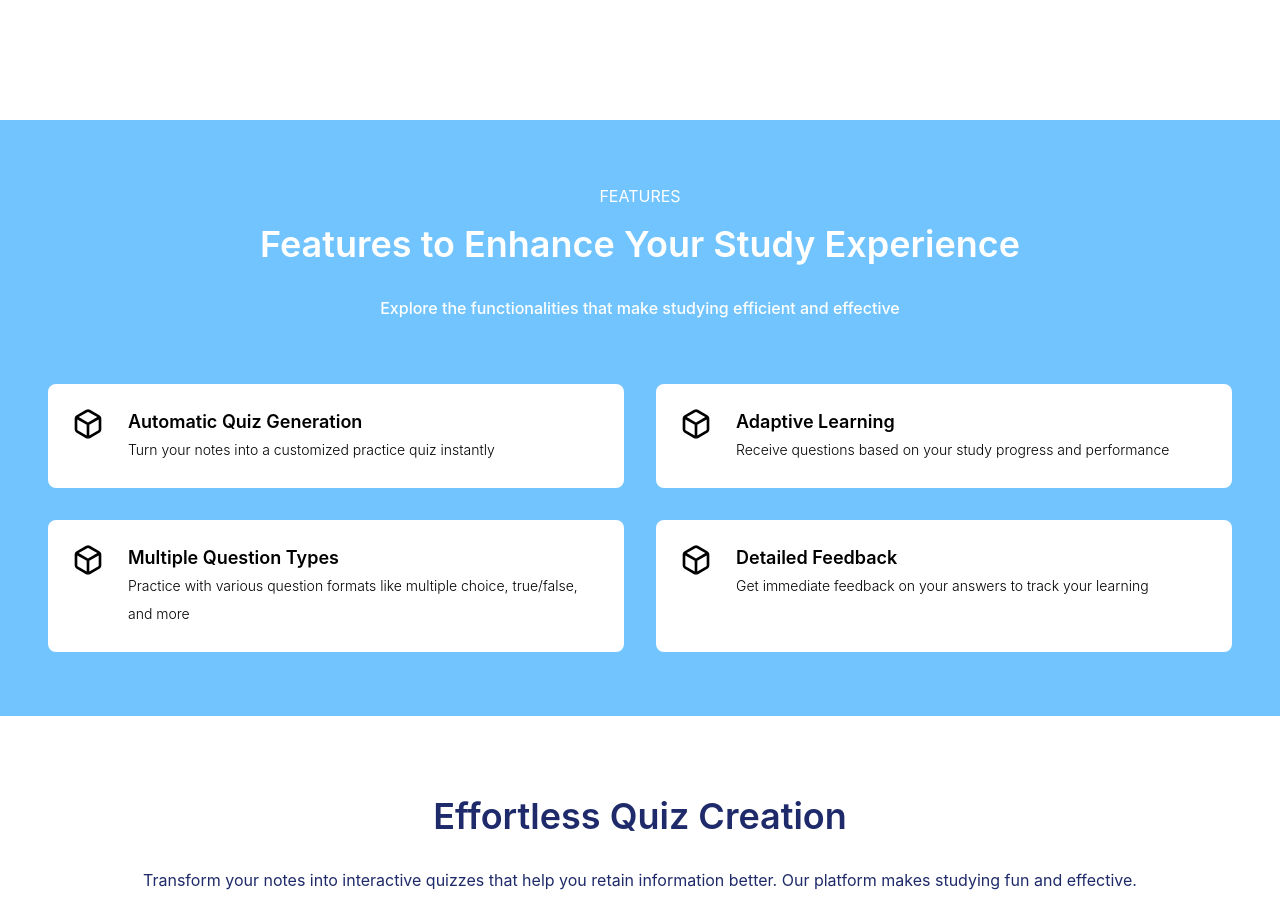
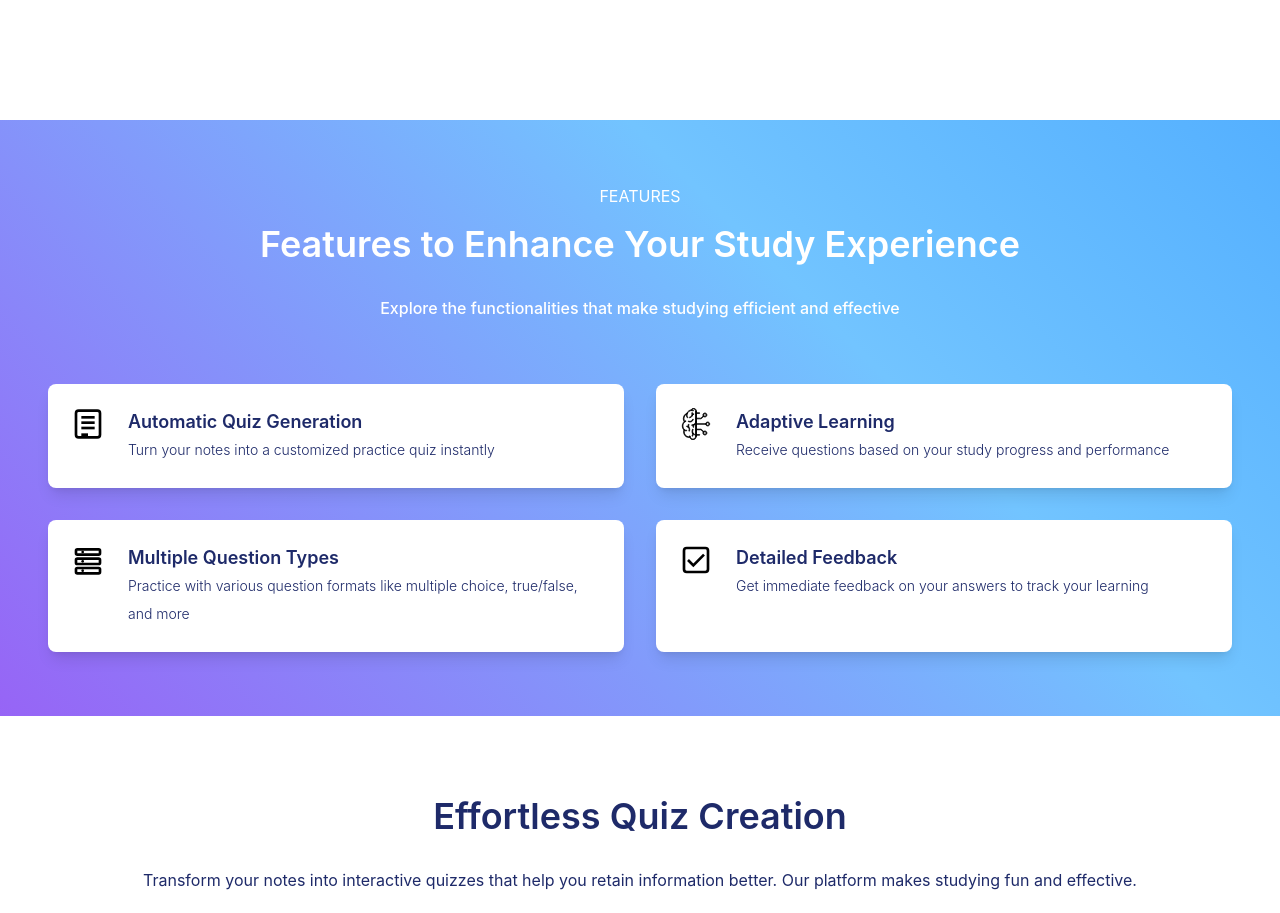
Before and after one commit to DanWang725/Hawkhacks-2024, a React (Create React App) app: page / in a window 1280 px wide. Shown: the part 680-1593 px from the top of the page. Built offline with nearby package versions, Linux system fonts and the light colour scheme; a web font is replaced by a local one.

Commit message:
yippee the homepage actually looks good for once

```diff
--- a/src/components/FeatureCard.js
+++ b/src/components/FeatureCard.js
@@ -3,16 +3,12 @@ import React from 'react';
 const FeatureCard = ({
   heading = 'Lorem ipsum',
   subHeading = 'Lorem ipsum dolor sit amet, consectetur adipiscing elit. In lorem lorem, malesuada in metus vitae, scelerisque accumsan ipsum.',
+  children,
 }) => {
   return (
-    <div className="flex items-start justify-start p-6 bg-white rounded-lg w-full">
-      <svg
-        viewBox="0 0 1024 1024"
-        className="w-8 h-8 fill-current text-black flex-shrink-0 mr-6"
-      >
-        <path d="M809.003 291.328l-297.003 171.819-297.003-171.819 275.456-157.397c4.779-2.731 9.899-4.48 15.147-5.333 9.301-1.451 18.987 0.128 27.904 5.291zM491.776 979.669c6.016 3.243 12.928 5.077 20.224 5.077 7.381 0 14.336-1.877 20.395-5.163 15.189-2.475 29.909-7.68 43.392-15.36l298.709-170.709c26.368-15.232 45.269-38.315 55.424-64.597 5.675-14.592 8.619-30.165 8.747-46.251v-341.333c0-20.395-4.821-39.723-13.397-56.917-0.939-3.029-2.219-5.973-3.883-8.832-1.963-3.371-4.267-6.357-6.912-8.96-1.323-1.835-2.731-3.669-4.139-5.419-9.813-12.203-21.845-22.528-35.456-30.507l-299.051-170.88c-26.027-15.019-55.467-19.84-83.328-15.531-15.531 2.432-30.507 7.637-44.288 15.488l-298.709 170.709c-16.341 9.429-29.824 21.888-40.149 36.267-2.56 2.56-4.864 5.547-6.784 8.832-1.664 2.901-2.987 5.888-3.925 8.96-1.707 3.456-3.243 6.955-4.608 10.496-5.632 14.635-8.576 30.208-8.704 45.995v341.632c0.043 30.293 10.581 58.197 28.331 80.128 9.813 12.203 21.845 22.528 35.456 30.507l299.051 170.88c13.824 7.979 28.587 13.099 43.605 15.445zM469.333 537.045v340.949l-277.12-158.336c-4.736-2.773-8.832-6.315-12.16-10.411-5.931-7.381-9.387-16.512-9.387-26.581v-318.379zM554.667 877.995v-340.949l298.667-172.757v318.379c-0.043 5.163-1.067 10.496-2.987 15.445-3.413 8.789-9.6 16.384-18.176 21.333z"></path>
-      </svg>
-      <div className="flex flex-col justify-center w-full">
+    <div className="flex items-start justify-start p-6 bg-white rounded-lg w-full shadow-lg">
+      {children}
+      <div className="flex flex-col justify-center w-full text-primary">
         <h3 className="text-lg font-semibold leading-7">{heading}</h3>
         <span className="text-sm font-light leading-7">{subHeading}</span>
       </div>
--- a/src/screens/HomePage.js
+++ b/src/screens/HomePage.js
@@ -1,6 +1,13 @@
+import '../styles/global.css';
 import FeatureCard from '../components/FeatureCard.js';
 import { Button } from '@mui/material';
 import { useNavigate } from 'react-router-dom';
+import {
+  QuizPageIcon,
+  MultipleChoiceIcon,
+  DetailedFeedbackIcon,
+} from '../svg/FeatureCardIcons';
+import BrainSvg from '../svg/brain-computer.svg';
 
 const HomePage = () => {
   const navigate = useNavigate();
@@ -32,7 +39,9 @@ const HomePage = () => {
           </div>
         </div>
       </div>
-      <div className="w-full flex items-center justify-center bg-secondary">
+      <div className="w-full flex items-center justify-center animated-gradient-bg">
+        {' '}
+        {/* conic-gradient-bg */}
         <div className="w-full flex text-primary items-center flex-col justify-center">
           <div className="gap-16 flex items-center py-16 px-12 flex-col justify-start">
             <div className="flex items-center flex-col justify-start text-white">
@@ -49,19 +58,31 @@ const HomePage = () => {
               <FeatureCard
                 heading="Automatic Quiz Generation"
                 subHeading="Turn your notes into a customized practice quiz instantly"
-              ></FeatureCard>
+              >
+                <QuizPageIcon />
+              </FeatureCard>
               <FeatureCard
                 heading="Adaptive Learning"
                 subHeading="Receive questions based on your study progress and performance"
-              ></FeatureCard>
+              >
+                <img
+                  src={BrainSvg}
+                  alt="Brain Icon (among us reference)"
+                  className="w-8 h-8 fill-current text-black mr-6 stroke-[4]"
+                />
+              </FeatureCard>
               <FeatureCard
                 heading="Multiple Question Types"
                 subHeading="Practice with various question formats like multiple choice, true/false, and more"
-              ></FeatureCard>
+              >
+                <MultipleChoiceIcon />
+              </FeatureCard>
               <FeatureCard
                 heading="Detailed Feedback"
                 subHeading="Get immediate feedback on your answers to track your learning"
-              ></FeatureCard>
+              >
+                <DetailedFeedbackIcon />
+              </FeatureCard>
             </div>
           </div>
         </div>
--- /dev/null
+++ b/src/styles/global.css
@@ -0,0 +1,31 @@
+.conic-gradient-bg {
+  background: conic-gradient(
+    from 90deg at 50% 100%,
+    rgb(255, 255, 255),
+    #72c4ff
+  );
+}
+
+@keyframes gradientAnimation {
+  0% {
+    background-position: 0% 0%;
+  }
+  50% {
+    background-position: 100% 100%;
+  }
+  100% {
+    background-position: 0% 0%;
+  }
+}
+
+.animated-gradient-bg {
+  background: linear-gradient(
+    45deg,
+    rgb(201, 0, 0),
+    rgb(189, 0, 236),
+    #72c4ff,
+    rgb(0, 119, 255)
+  );
+  background-size: 400% 400%;
+  animation: gradientAnimation 15s ease infinite;
+}
--- /dev/null
+++ b/src/svg/FeatureCardIcons.js
@@ -0,0 +1,111 @@
+const QuizPageIcon = () => {
+  return (
+    <svg
+      width="32"
+      height="32"
+      viewBox="0 0 24 24"
+      fill="none"
+      xmlns="http://www.w3.org/2000/svg"
+      className="w-8 h-8 fill-current text-black flex-shrink-0 mr-6"
+    >
+      <rect
+        x="3"
+        y="2"
+        width="18"
+        height="20"
+        rx="2"
+        ry="2"
+        stroke="#000000"
+        strokeWidth="2"
+        fill="none"
+      />
+      <line x1="7" y1="7" x2="17" y2="7" stroke="#000000" strokeWidth="2" />
+      <line x1="7" y1="11" x2="17" y2="11" stroke="#000000" strokeWidth="2" />
+      <line x1="7" y1="15" x2="17" y2="15" stroke="#000000" strokeWidth="2" />
+      <rect x="7" y="19" width="5" height="2" fill="#000000" />
+    </svg>
+  );
+};
+
+const MultipleChoiceIcon = () => {
+  return (
+    <svg
+      width="64"
+      height="64"
+      viewBox="0 0 24 24"
+      fill="none"
+      xmlns="http://www.w3.org/2000/svg"
+      className="w-8 h-8 fill-current text-black flex-shrink-0 mr-6"
+    >
+      <rect
+        x="3"
+        y="4"
+        width="18"
+        height="4"
+        rx="1"
+        ry="1"
+        stroke="#000000"
+        strokeWidth="2"
+        fill="none"
+      />
+      <rect
+        x="3"
+        y="11"
+        width="18"
+        height="4"
+        rx="1"
+        ry="1"
+        stroke="#000000"
+        strokeWidth="2"
+        fill="none"
+      />
+      <rect
+        x="3"
+        y="18"
+        width="18"
+        height="4"
+        rx="1"
+        ry="1"
+        stroke="#000000"
+        strokeWidth="2"
+        fill="none"
+      />
+      <circle cx="8" cy="6" r="1" fill="#000000" />
+      <circle cx="8" cy="13" r="1" fill="#000000" />
+      <circle cx="8" cy="20" r="1" fill="#000000" />
+    </svg>
+  );
+};
+
+const DetailedFeedbackIcon = () => {
+  return (
+    <svg
+      width="64"
+      height="64"
+      viewBox="0 0 24 24"
+      fill="none"
+      xmlns="http://www.w3.org/2000/svg"
+      className="w-8 h-8 fill-current text-black flex-shrink-0 mr-6"
+    >
+      <rect
+        x="3"
+        y="3"
+        width="18"
+        height="18"
+        rx="2"
+        ry="2"
+        stroke="#000000"
+        strokeWidth="2"
+        fill="none"
+      />
+      <polyline
+        points="6 12 10 16 18 8"
+        stroke="#000000"
+        strokeWidth="2"
+        fill="none"
+      />
+    </svg>
+  );
+};
+
+export { QuizPageIcon, MultipleChoiceIcon, DetailedFeedbackIcon };
```
Also changed, not shown: src/svg/brain-computer.svg (added), 1 other file (tests, documents, lock files or other folders).
